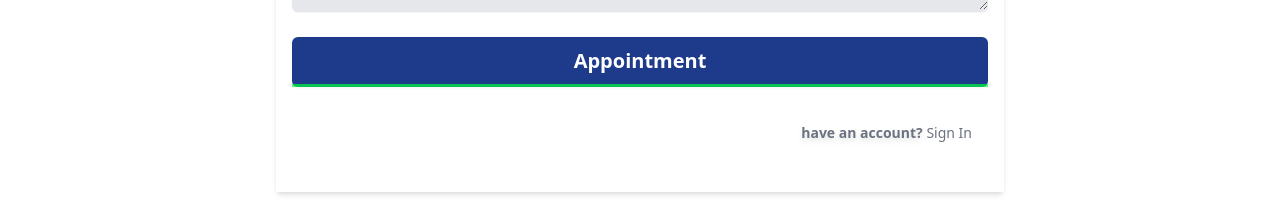
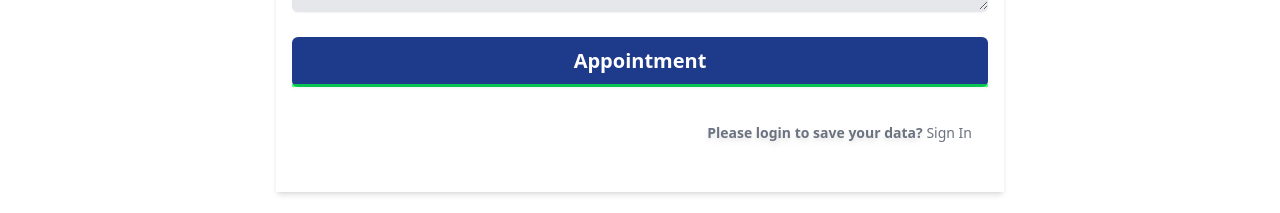
Before and after one commit to uttamjii/City-Hospital-Frontend, a React (Create React App) app: page /appointment in a window 1280 px wide. Shown: the part 1120-1333 px from the top of the page. Built offline with nearby package versions, Linux system fonts and the light colour scheme; no server answers.

Commit message:
add a short message in make appointment page for login requeset

```diff
--- a/src/Pages/MakeAppointment/MakeAppointment.js
+++ b/src/Pages/MakeAppointment/MakeAppointment.js
@@ -36,7 +36,7 @@ const MakeAppointment = () => {
   const { user } = useSelector((state) => state.user);
   const { doctorId } = useParams();
 
-  console.log(doctorId)
+  console.log(doctorId);
 
   const { loading, message, error } = useSelector(
     (state) => state.forgotPassword
@@ -173,6 +173,13 @@ const MakeAppointment = () => {
         {/* Login Section */}
 
         <section className="shadow-md py-8 sm:w-10/12 md:w-8/12 lg:w-7/12 m-auto  p-4 space-y-4">
+          {/* <div className=" lg:px-4">
+            <h1 className=" text-gray-500 text-sm ">
+              <span className="font-semibold drop-shadow-md">
+                We will inform you on your mail when appointment is confirmed.
+              </span>{" "}
+            </h1>
+          </div> */}
           <form onSubmit={formSubmitHandler} className=" space-y-4">
             <input
               type="text"
@@ -289,7 +296,7 @@ const MakeAppointment = () => {
               className="text-right text-gray-500 text-sm hover:text-green-500"
             >
               <span className="font-semibold drop-shadow-md">
-                have an account?
+                Please login to save your data?
               </span>{" "}
               Sign In
             </Link>
```
